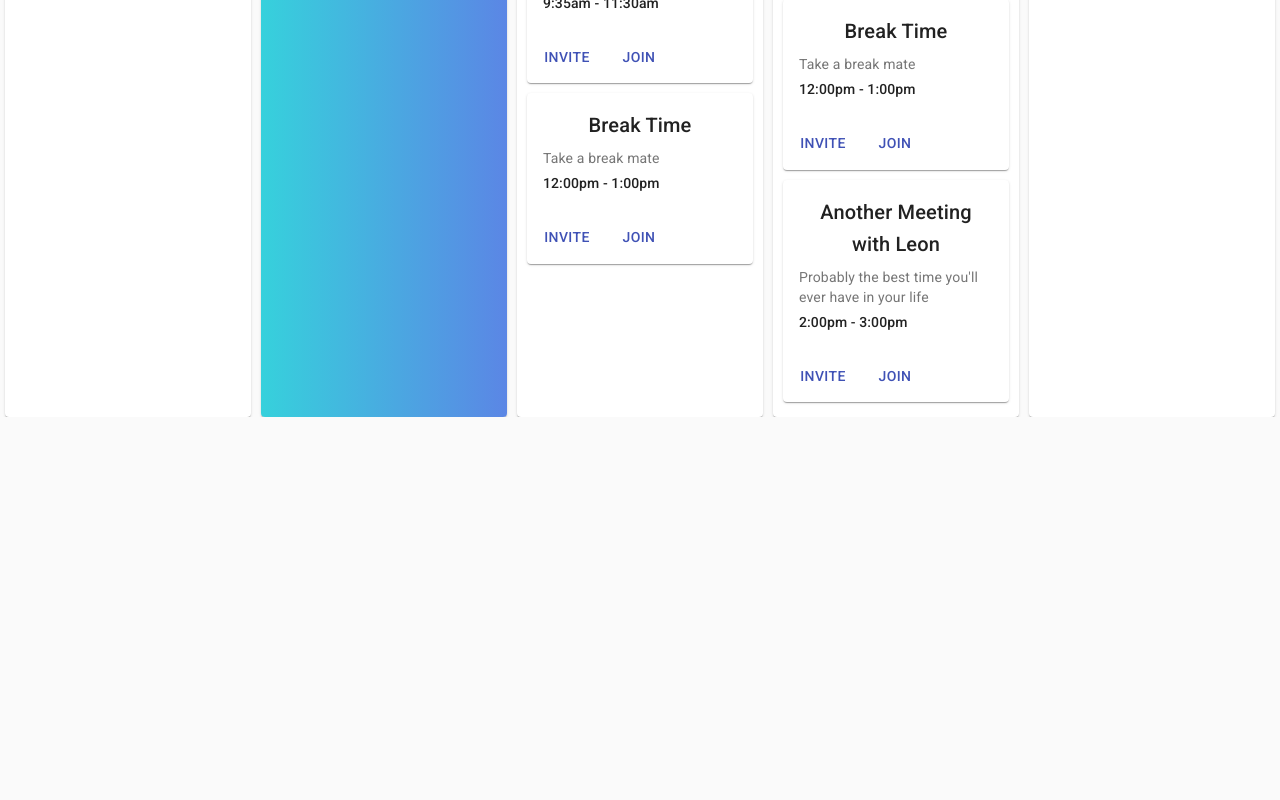
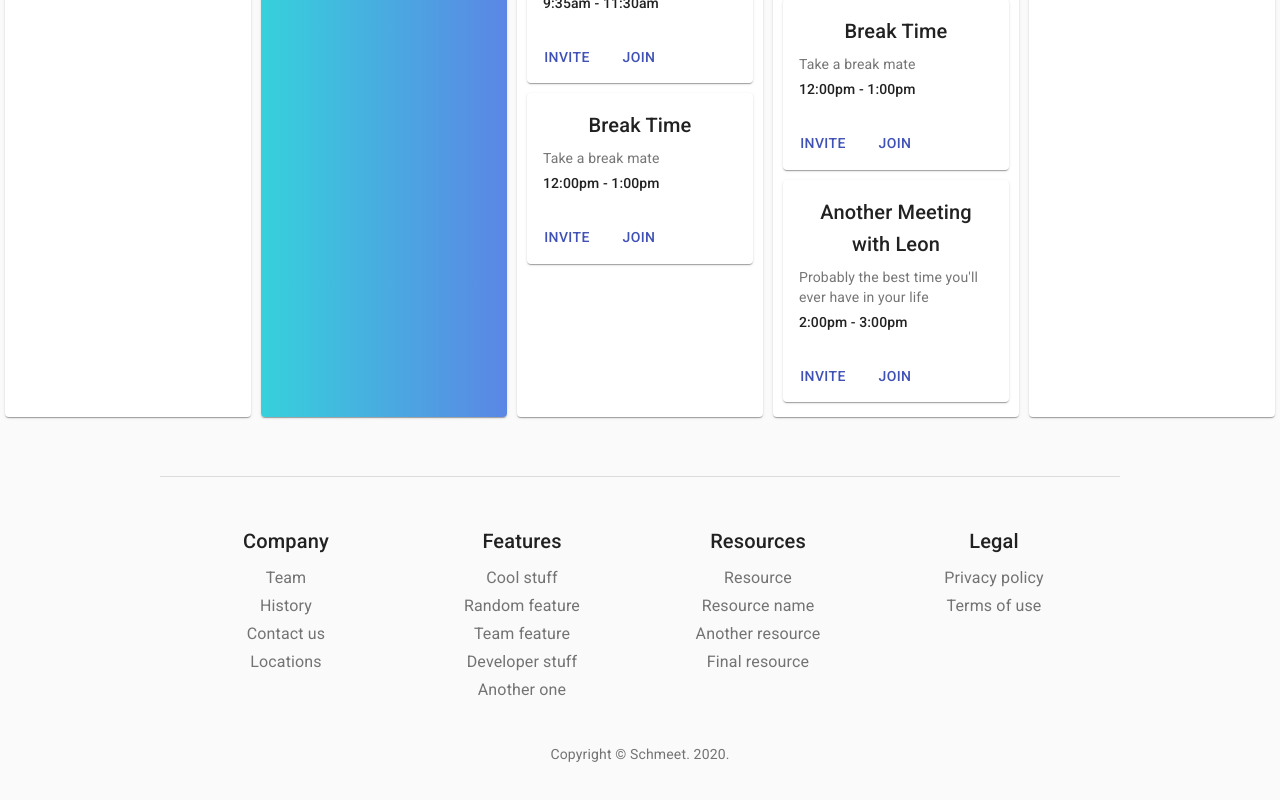
Before and after one commit to Alxjlv/schmeet-frontend, a React (Create React App) app in the folder schmeet-app/: page / in a window 1280 px wide. Shown: the part 480-1280 px from the top of the page. Before the commit the page ends 897 px from the top, so only its background shows below. Built offline with nearby package versions, Linux system fonts and the light colour scheme.

Commit message:
Basic footer

```diff
--- a/schmeet-app/src/App.js
+++ b/schmeet-app/src/App.js
@@ -4,6 +4,7 @@ import NavBar from "./components/NavBar.jsx";
 import { Switch, Route } from "react-router-dom";
 import NewMeeting from "./components/NewMeeting";
 import HomePage from "./components/HomePage";
+import Footer from "./components/Footer";
 
 function App() {
 	return (
@@ -13,6 +14,7 @@ function App() {
 				<Route exact path="/NewMeeting" component={NewMeeting}></Route>
 				<Route exact path="/" component={HomePage}></Route>
 			</Switch>
+			<Footer />
 		</div>
 	);
 }
--- /dev/null
+++ b/schmeet-app/src/components/Footer.jsx
@@ -0,0 +1,192 @@
+import React from "react";
+import AppBar from "@material-ui/core/AppBar";
+import Button from "@material-ui/core/Button";
+import Card from "@material-ui/core/Card";
+import CardActions from "@material-ui/core/CardActions";
+import CardContent from "@material-ui/core/CardContent";
+import CardHeader from "@material-ui/core/CardHeader";
+import CssBaseline from "@material-ui/core/CssBaseline";
+import Grid from "@material-ui/core/Grid";
+import StarIcon from "@material-ui/icons/StarBorder";
+import Toolbar from "@material-ui/core/Toolbar";
+import Typography from "@material-ui/core/Typography";
+import Link from "@material-ui/core/Link";
+import { makeStyles } from "@material-ui/core/styles";
+import Container from "@material-ui/core/Container";
+import Box from "@material-ui/core/Box";
+
+function Copyright() {
+	return (
+		<Typography variant="body2" color="textSecondary" align="center">
+			{"Copyright © "}
+			<Link color="inherit" href="https://material-ui.com/">
+				Schmeet.
+			</Link>{" "}
+			{new Date().getFullYear()}
+			{"."}
+		</Typography>
+	);
+}
+
+const useStyles = makeStyles((theme) => ({
+	"@global": {
+		ul: {
+			margin: 0,
+			padding: 0,
+			listStyle: "none",
+		},
+	},
+	appBar: {
+		borderBottom: `1px solid ${theme.palette.divider}`,
+	},
+	toolbar: {
+		flexWrap: "wrap",
+	},
+	toolbarTitle: {
+		flexGrow: 1,
+	},
+	link: {
+		margin: theme.spacing(1, 1.5),
+	},
+	heroContent: {
+		padding: theme.spacing(8, 0, 6),
+	},
+	cardHeader: {
+		backgroundColor:
+			theme.palette.type === "light"
+				? theme.palette.grey[200]
+				: theme.palette.grey[700],
+	},
+	cardPricing: {
+		display: "flex",
+		justifyContent: "center",
+		alignItems: "baseline",
+		marginBottom: theme.spacing(2),
+	},
+	footer: {
+		borderTop: `1px solid ${theme.palette.divider}`,
+		marginTop: theme.spacing(8),
+		paddingTop: theme.spacing(3),
+		paddingBottom: theme.spacing(3),
+		[theme.breakpoints.up("sm")]: {
+			paddingTop: theme.spacing(6),
+			paddingBottom: theme.spacing(6),
+		},
+	},
+}));
+
+const tiers = [
+	{
+		title: "Free",
+		price: "0",
+		description: [
+			"10 users included",
+			"2 GB of storage",
+			"Help center access",
+			"Email support",
+		],
+		buttonText: "Sign up for free",
+		buttonVariant: "outlined",
+	},
+	{
+		title: "Pro",
+		subheader: "Most popular",
+		price: "15",
+		description: [
+			"20 users included",
+			"10 GB of storage",
+			"Help center access",
+			"Priority email support",
+		],
+		buttonText: "Get started",
+		buttonVariant: "contained",
+	},
+	{
+		title: "Enterprise",
+		price: "30",
+		description: [
+			"50 users included",
+			"30 GB of storage",
+			"Help center access",
+			"Phone & email support",
+		],
+		buttonText: "Contact us",
+		buttonVariant: "outlined",
+	},
+];
+const footers = [
+	{
+		title: "Company",
+		description: ["Team", "History", "Contact us", "Locations"],
+	},
+	{
+		title: "Features",
+		description: [
+			"Cool stuff",
+			"Random feature",
+			"Team feature",
+			"Developer stuff",
+			"Another one",
+		],
+	},
+	{
+		title: "Resources",
+		description: [
+			"Resource",
+			"Resource name",
+			"Another resource",
+			"Final resource",
+		],
+	},
+	{
+		title: "Legal",
+		description: ["Privacy policy", "Terms of use"],
+	},
+];
+
+export default function Footer() {
+	const classes = useStyles();
+
+	return (
+		<React.Fragment>
+			<CssBaseline />
+			{/* Footer */}
+			<Container
+				maxWidth="md"
+				component="footer"
+				className={classes.footer}
+			>
+				<Grid container spacing={4} justify="space-evenly">
+					{footers.map((footer) => (
+						<Grid item xs={6} sm={3} key={footer.title}>
+							<Typography
+								variant="h6"
+								color="textPrimary"
+								gutterBottom
+							>
+								{footer.title}
+							</Typography>
+							<ul>
+								{footer.description.map((item) => (
+									<li key={item}>
+										<Link
+											href="#"
+											variant="subtitle1"
+											color="textSecondary"
+										>
+											{item}
+										</Link>
+									</li>
+								))}
+							</ul>
+						</Grid>
+					))}
+				</Grid>
+				<Box mt={5}>
+					<Copyright />
+				</Box>
+			</Container>
+			{/* End footer */}
+		</React.Fragment>
+	);
+}
--- a/schmeet-app/src/components/HomePage.jsx
+++ b/schmeet-app/src/components/HomePage.jsx
@@ -147,7 +147,7 @@ export default class HomePage extends Component {
 							height: 40,
 						}}
 					>
-						Next Week
+						Previous Week
 					</Button>
 					<Typography gutterBottom variant="h2" component="h2">
 						Schedule for 13th - 18th of July
@@ -161,7 +161,7 @@ export default class HomePage extends Component {
 							height: 40,
 						}}
 					>
-						Previous Week
+						Next Week
 					</Button>
 				</Box>
 				<CssBaseline />
```
